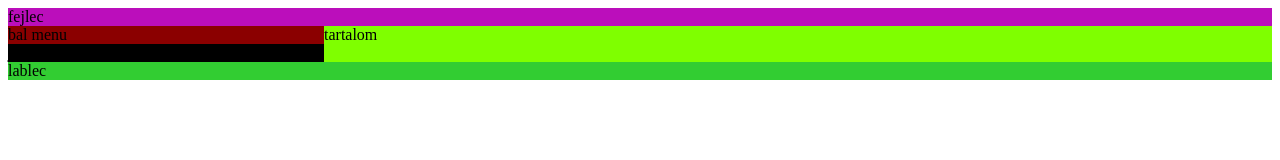
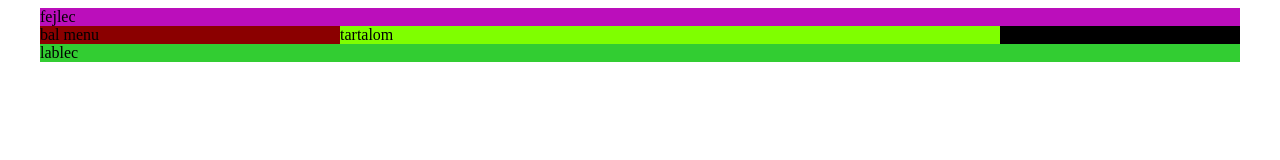
Before and after one commit to Gabo2006/sulishtml, a plain HTML site: page indexhtml/Untitled-1.html in a window 1280 px wide. Drawn offline with Linux system fonts and the light colour scheme.

Commit message:
leyautkesz

```diff
--- a/indexhtml/style.css
+++ b/indexhtml/style.css
@@ -44,5 +44,18 @@ footer{ background-color: darkblue;}
 /* monitor */
 @media only screen and ( min-width:1200px)
 {
+
+    #grid-container
+    {
+        width: 1200px;
+        grid-template-columns: 25% 55% 20%;
+        margin: auto;
+    }
     footer{ background-color: limegreen;}
+
+    header { grid-column: 1 / 4;}
+    nav { grid-column: 1;}
+    .jobbsav{ grid-column: 3;}
+    .tartalom{ grid-column: 2;}
+    footer{ grid-column: 1/4;}
 }
```
